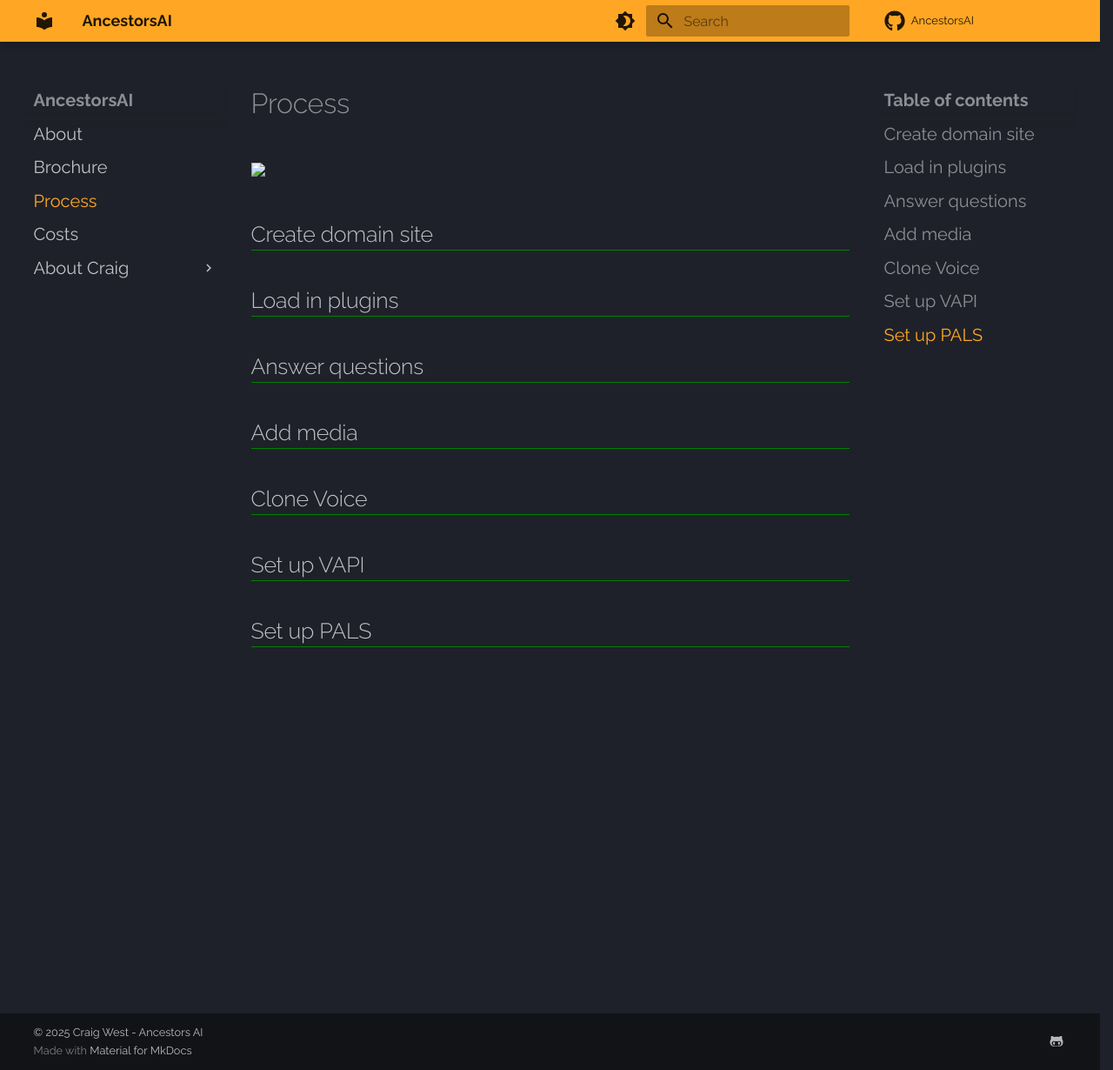
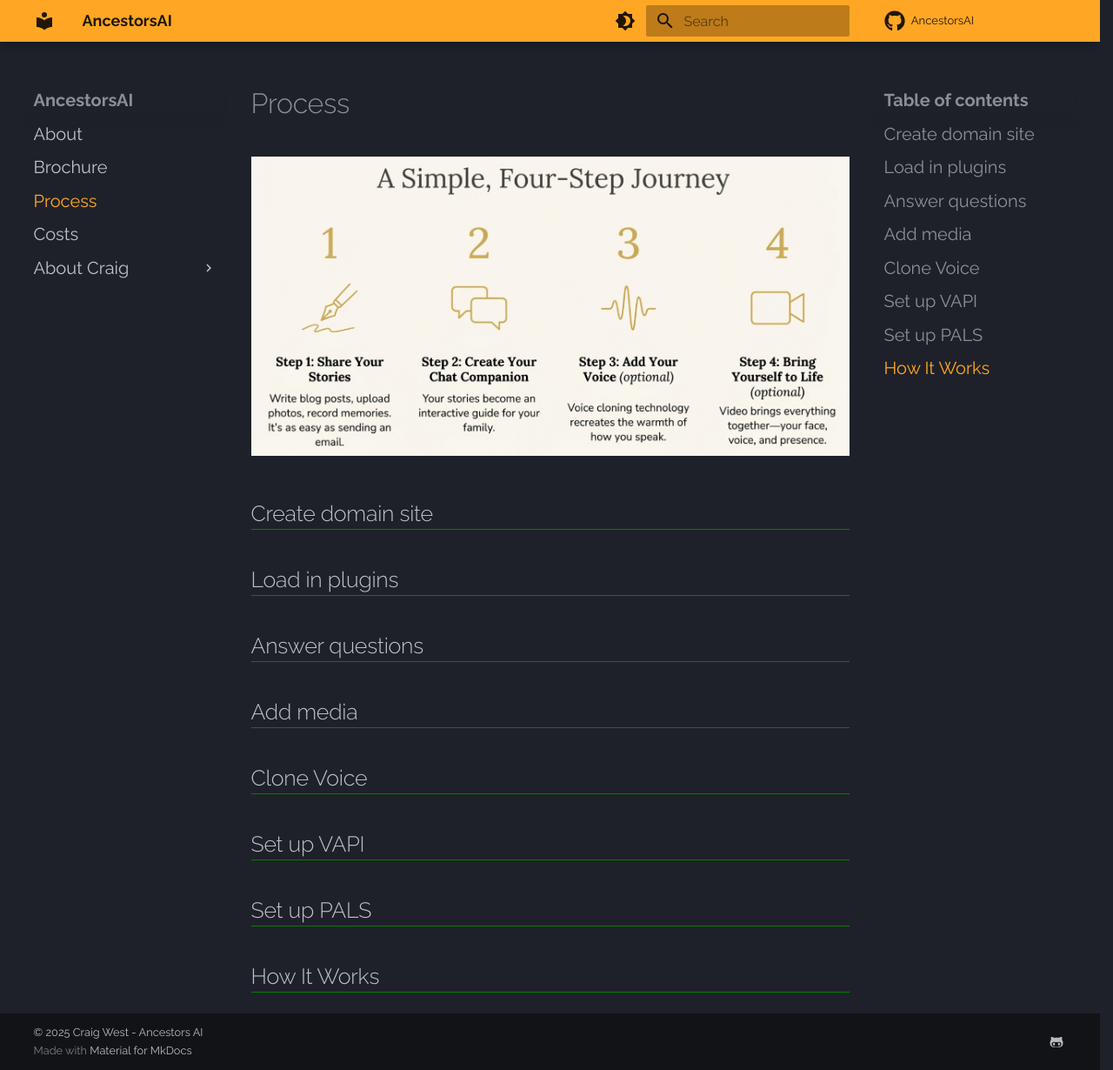
Before and after one commit to Python-Test-Engineer/ancestors-ai, an MkDocs documentation site: the page built from docs/process.md, in a window 1280 px wide and 1230 px high. Shown: the whole window at 87% size. Built offline with MkDocs 1.6.1 and Material for MkDocs 9.7.7, drawn with Linux system fonts in a browser that asks for light colours.

Commit message:
add images

```diff
--- a/docs/process.md
+++ b/docs/process.md
@@ -1,6 +1,6 @@
 # Process
 
-<img src="./images/brochure2.png">
+![PROCESS](./images/brochure2.png)
 
 ## Create domain site
 
@@ -15,3 +15,5 @@
 ## Set up VAPI
 
 ## Set up PALS
+
+## How It Works
```
Also changed, not shown: docs/index.md (+2 -0 lines), site/index.html, site/process/index.html, site/search/search_index.json.
